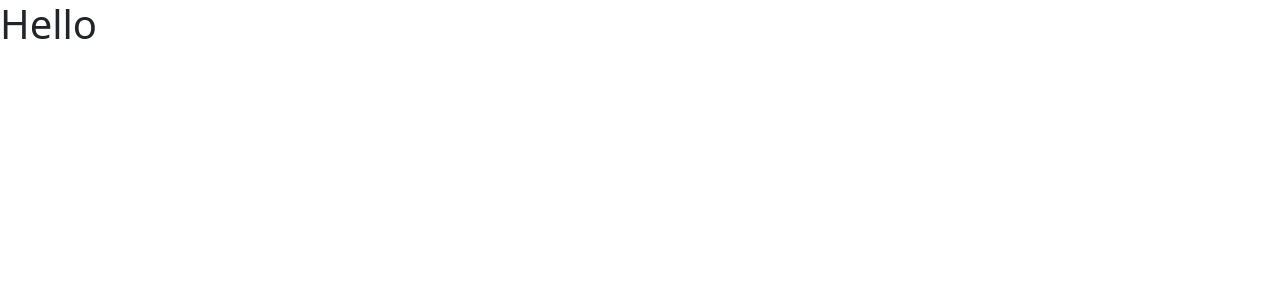
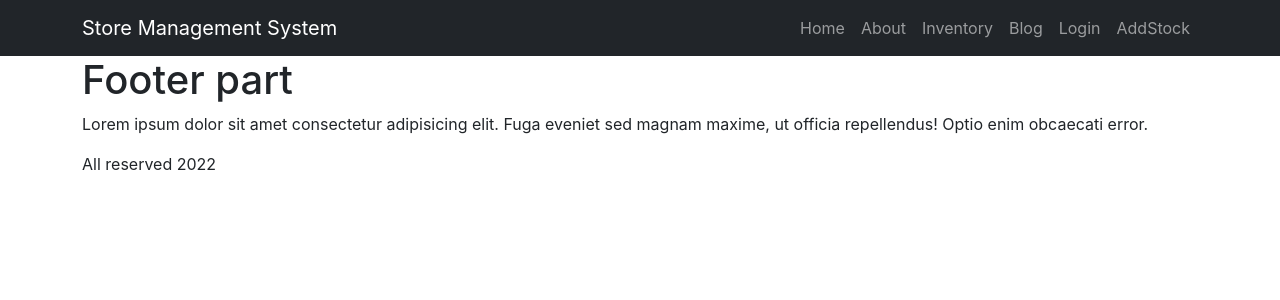
Before and after one commit to sujoncham/grocery-store-client, a React (Create React App) app: page / in a window 1280 px wide. Shown: the top 300 px of the page. Built offline with nearby package versions, Linux system fonts and the light colour scheme.

Commit message:
components added and created pages

```diff
--- a/src/App.js
+++ b/src/App.js
@@ -1,10 +1,23 @@
 import 'bootstrap/dist/css/bootstrap.min.css';
+import { Route, Routes } from 'react-router-dom';
 import './App.css';
+import Header from './components/SharedPart/Header';
+import Footer from './components/SharedPart/Footer';
 
 function App() {
   return (
     <div className="App">
-      <h1>Hello</h1>
+      <Header></Header>
+      <Routes>
+        <Route path='/'></Route>
+        <Route path='/'></Route>
+        <Route path='/'></Route>
+        <Route path='/'></Route>
+        <Route path='/'></Route>
+        <Route path='/'></Route>
+        <Route path='/'></Route>
+      </Routes>
+      <Footer></Footer>
     </div>
   );
 }
--- /dev/null
+++ b/src/components/SharedPart/Footer.js
@@ -0,0 +1,18 @@
+import React from 'react';
+import { Container, Row } from 'react-bootstrap';
+
+const Footer = () => {
+    return (
+        <div className='footer'>
+            <Container>
+                <Row>
+                <h1>Footer part</h1>
+                <p>Lorem ipsum dolor sit amet consectetur adipisicing elit. Fuga eveniet sed magnam maxime, ut officia repellendus! Optio enim obcaecati error.</p>
+                <p>All reserved 2022</p>
+                </Row>
+            </Container>
+        </div>
+    );
+};
+
+export default Footer;
--- /dev/null
+++ b/src/components/SharedPart/Header.js
@@ -0,0 +1,27 @@
+import React from 'react';
+import { Container, Nav, Navbar } from 'react-bootstrap';
+import { Link } from 'react-router-dom';
+
+const Header = () => {
+    return (
+        <Navbar collapseOnSelect expand="lg" bg="dark" variant="dark">
+            <Container>
+            <Navbar.Brand href="#home">Store Management System</Navbar.Brand>
+                <Navbar.Toggle aria-controls="responsive-navbar-nav" />
+                <Navbar.Collapse id="responsive-navbar-nav">
+
+                <Nav className="ms-auto">
+                    <Nav.Link as={Link} to="/">Home</Nav.Link>
+                    <Nav.Link as={Link} to="/">About</Nav.Link>
+                    <Nav.Link as={Link} to="/">Inventory</Nav.Link>
+                    <Nav.Link as={Link} to="/">Blog</Nav.Link>
+                    <Nav.Link as={Link} to="/">Login</Nav.Link>
+                    <Nav.Link as={Link} to="/">AddStock</Nav.Link>
+                </Nav>
+                </Navbar.Collapse>
+            </Container>
+        </Navbar>
+    );
+};
+
+export default Header;
--- a/src/index.js
+++ b/src/index.js
@@ -1,14 +1,17 @@
-import React from 'react';
-import ReactDOM from 'react-dom/client';
-import './index.css';
-import App from './App';
-import reportWebVitals from './reportWebVitals';
+import React from "react";
+import ReactDOM from "react-dom/client";
+import { BrowserRouter } from "react-router-dom";
+import App from "./App";
+import "./index.css";
+import reportWebVitals from "./reportWebVitals";
 
-const root = ReactDOM.createRoot(document.getElementById('root'));
+const root = ReactDOM.createRoot(document.getElementById("root"));
 root.render(
-  <React.StrictMode>
-    <App />
-  </React.StrictMode>
+  <BrowserRouter>
+    <React.StrictMode>
+      <App />
+    </React.StrictMode>
+  </BrowserRouter>
 );
 
 // If you want to start measuring performance in your app, pass a function
```
Also changed, not shown: src/components/AddStock/AddStock.js (added, +11 -0 lines), src/components/AuthenLogin/Login.js (added, +31 -0 lines), src/components/AuthenLogin/Register.js (added, +31 -0 lines), src/setupTests.js (deleted, +0 -5 lines), src/components/Pages/About.js (added), src/components/Pages/Blog.js (added), src/components/Pages/Home.js (added), src/components/Pages/Products.js (added), 2 other files (tests, documents, lock files or other folders).
